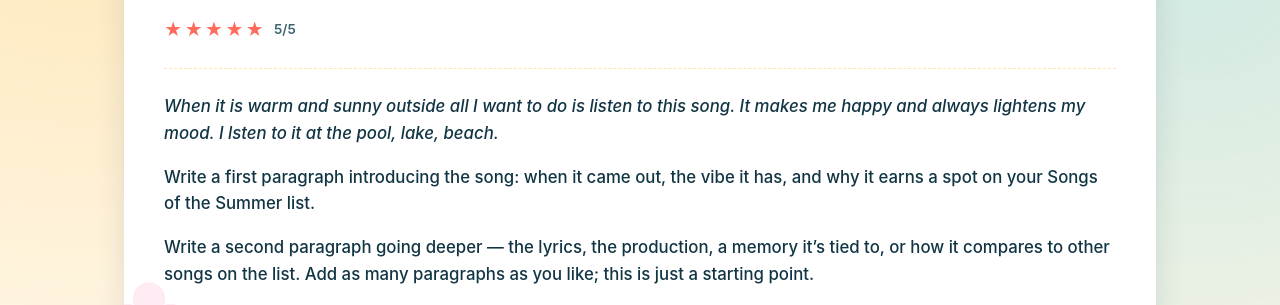
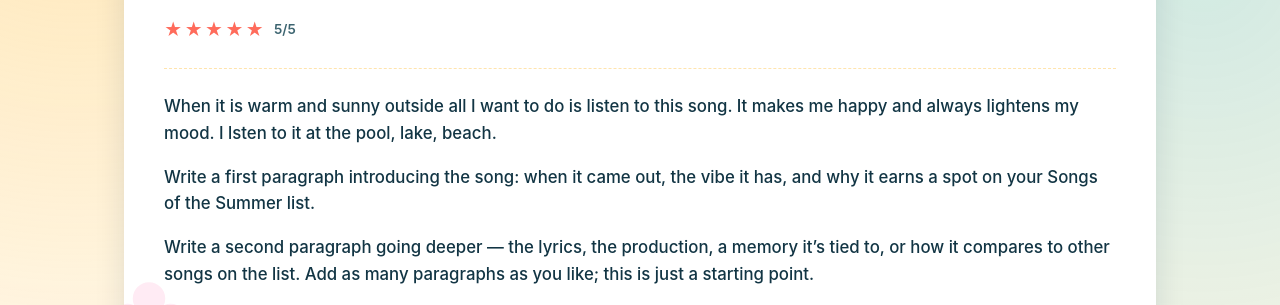
Before and after one commit to abbyduffer12/songsofthesummer26, a Jekyll site: the page built from _songs/song-01.md, in a window 1280 px wide. Shown: the part 303-608 px from the top of the page. Built offline with Jekyll 4.4.1, drawn with Linux system fonts in a browser that asks for light colours.

```diff
--- a/_songs/song-01.md
+++ b/_songs/song-01.md
@@ -5,7 +5,7 @@ performer: "Eagles"
 rating: 5
 ---
 
-_When it is warm and sunny outside all I want to do is listen to this song. It makes me happy and always lightens my mood. I lsten to it   at the pool, lake, beach._
+When it is warm and sunny outside all I want to do is listen to this song. It makes me happy and always lightens my mood. I lsten to it   at the pool, lake, beach.
 
 Write a first paragraph introducing the song: when it came out, the vibe it
 has, and why it earns a spot on your Songs of the Summer list.
```
